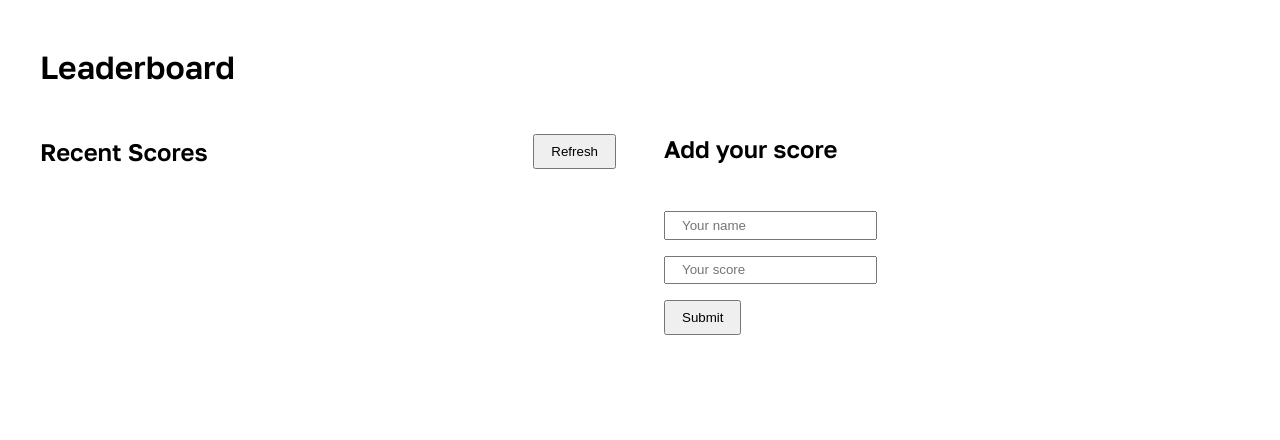
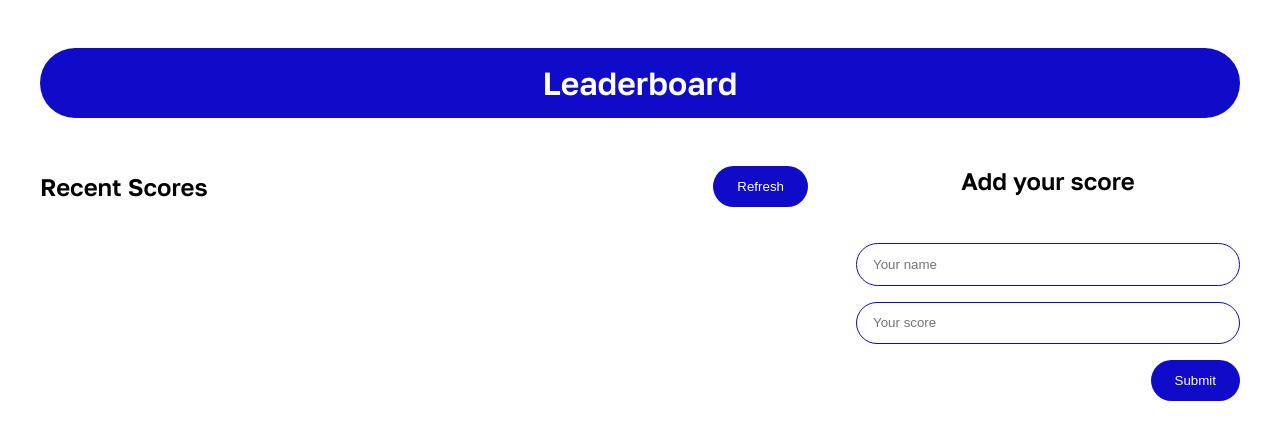
Before and after one commit to dselasea/leaderboard, a website built with webpack: page src/index.html in a window 1280 px wide. Built offline with nearby package versions, Linux system fonts and the light colour scheme; no server answers.

Commit message:
Add styling to leaderboard

```diff
--- a/src/modules/form.js
+++ b/src/modules/form.js
@@ -27,7 +27,7 @@ const getScores = async () => {
   const scores = await User.fetchScores();
   const scoresList = scores.result;
   scoresList.map((scorelist) => {
-    list += `<li><span>${scorelist.user}:</span> ${scorelist.score}</li>`;
+    list += `<li><span>${scorelist.user}:</span> ${scorelist.score} points</li>`;
     return list;
   });
   scoresData.innerHTML = list;
--- a/src/style.css
+++ b/src/style.css
@@ -1,5 +1,9 @@
 @import url('https://fonts.googleapis.com/css2?family=Golos+Text:wght@400;600&family=Lato:wght@100;300;400;700;900&display=swap');
 
+:root {
+  --blue: #0F0BC9;;
+  --white: #fff;
+}
 * {
   margin: 0;
   padding: 0;
@@ -11,8 +15,19 @@ body {
 }
 
 .btn {
-  padding: 0.5rem 1rem;
+  padding: 0.8rem 1.5rem;
+  border-radius: 25px;
   cursor: pointer;
+  background-color: var(--blue);
+  color: var(--white);
+  border: 0;
+}
+
+h1 {
+  background-color: var(--blue);
+  color: var(--white);
+  padding: 1rem;
+  border-radius: 50px;
 }
 
 ul {
@@ -21,11 +36,25 @@ ul {
 
 ul li {
   padding: 0.5rem 0;
+  background-color: #FAF4FF;
+  margin-bottom: 0.3rem;
+  padding: 1rem;
+  cursor: pointer;
+  border-radius: 50px;
+  transition: 0.3s ease;
+  display: flex;
+  justify-content: space-between;
+}
+
+ul li:hover {
+  background-color: #0F0BC9;
+  color: var(--white);
 }
 
 .container {
   max-width: 1200px;
   margin: 3rem auto;
+  text-align: center;
 }
 
 .leaderboard {
@@ -38,16 +67,16 @@ ul li {
   align-items: center;
 }
 
-.scores {
-  margin-top: 3rem;
-}
-
+.scores,
 form {
   margin-top: 3rem;
 }
 
-form input {
-  padding: 0.3rem 1rem;
+form .form-control input {
+  padding: 0.8rem 1rem;
+  width: 100%;
+  border-radius: 50px;
+  border: 1px solid var(--blue);
 }
 
 form .form-control {
@@ -57,7 +86,11 @@ form .form-control {
 @media only screen and (min-width: 720px) {
   .leaderboard {
     display: grid;
-    grid-template-columns: repeat(2, 1fr);
+    grid-template-columns: 2fr 1fr;
     gap: 3rem;
   }
+
+  form .btn {
+    float: right;
+  }
 }
```
